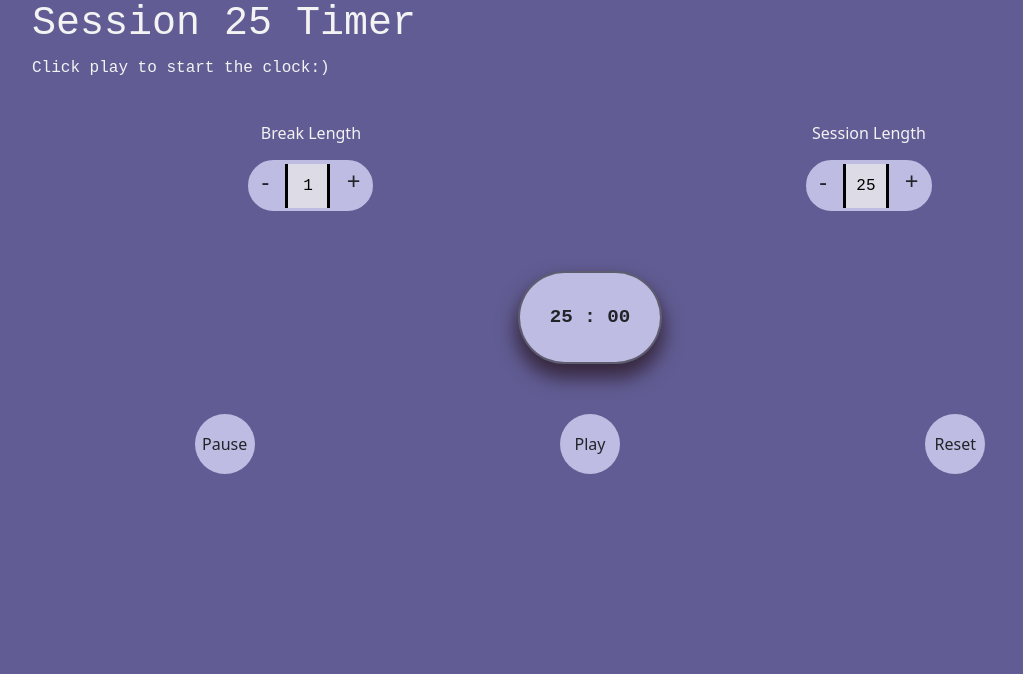
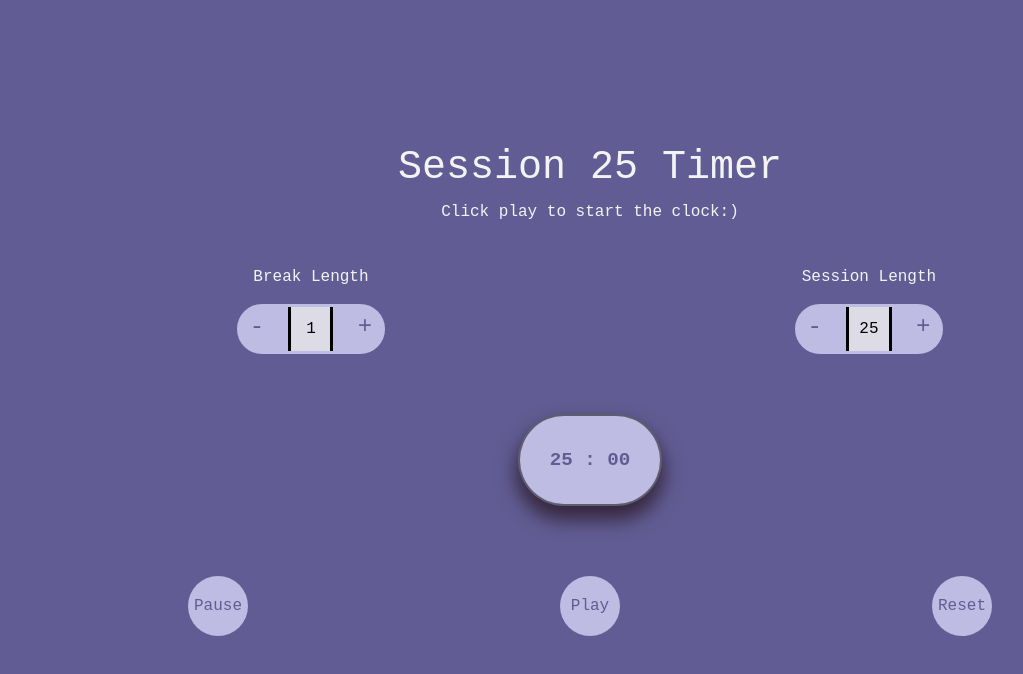
Before and after one commit to Ayovert/Session-25-Timer, a React (Create React App) app: page / in a window 1280 px wide. Shown: the top 674 px of the page, without its empty margins (50-1073 px from the left). Built offline with nearby package versions, Linux system fonts and the light colour scheme.

Commit message:
1 file modified

```diff
--- a/src/style.scss
+++ b/src/style.scss
@@ -8,18 +8,26 @@ $hover-color: rgb(243, 243, 243);
 
 body{
   background-color: $body-bg;
+  font-family: 'Courier New', monospace;
+  color: $body-bg;
+
+
 }
 // Custom font styles
-h1, p {
-  font-family: 'Courier New', monospace;
-  color: $tex-color;
-}
+
 
 // Main container styles
 .container {
   height: 100vh;
   width: 100%;
+  display: flex;
+  flex-direction: column;
+  justify-content: center;
+  align-items: center;
 
+  h1, p{
+    color: $tex-color;
+  }
 
 
   #timer-control{
@@ -28,6 +36,7 @@ h1, p {
   align-items: center;
 
   margin: 20px 10px;
+  width: 100%;
   div{
     display: flex;
   justify-content: center;
@@ -60,6 +69,7 @@ h1, p {
 #lengthDiv {
   display: flex;
   justify-content: space-around;
+  width: 100%;
 
 
   #length-control {
```
